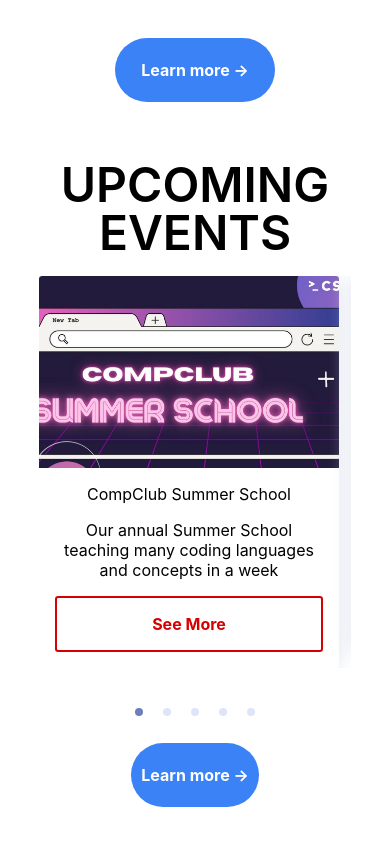
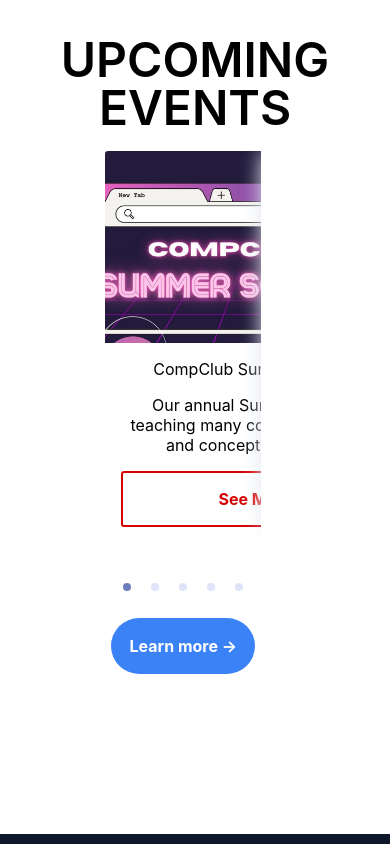
Before and after one commit to CSESoc-CompClub/cc-website-v2, a React (Create React App) app: page / in a window 390 px wide. Shown: the part 820-1664 px from the top of the page. Built offline with nearby package versions, Linux system fonts and the light colour scheme; the HTML template or start-up script is replaced by a standard one.

Commit message:
:sparkles: Fixed responsiveness

```diff
--- a/src/pages/Home.jsx
+++ b/src/pages/Home.jsx
@@ -21,8 +21,8 @@
 
 const responsive = {
     0: { items: 1 },
-    568: { items: 2 },
-    1024: { items: 3 },
+    980: { items: 2 },
+    1450: { items: 3 },
 };
 
 
@@ -127,13 +127,13 @@
             {/* <div class="md:flex sm:flex justify-center"> */}
             <div class="middle-section">
                 {/* <div class="md:flex-1 justify-self-center sm:flex-1"><img src={about_image} /></div> */}
-                <div><img class="rounded-lg object-center	" src={about_image} /></div>
+                <div class="w-1/3 middle-image"><img class="rounded-lg object-center" src={about_image} /></div>
                 {/* <div class="md:flex-1 sm:flex-1"> */}
                 <div class="middle-text">
                     <p class="md:text-black text-5xl font-Inter font-semibold mb-8 sm:text-black">WHAT IS COMPCLUB</p>
                     <p class="w-96 font-Inter font-normal text-xl mb-8"> UNSW CompClub is a non-profit university society that aims to create a fun, collaborative environment for students to develop their interests and hone their programming skills along like-minded students.</p>
                     <button
-                        class="middle-button bg-blue-500 hover:bg-blue-700 text-white font-bold rounded-full w-40 h-16"
+                        class="middle-button bg-blue-500 hover:bg-blue-700 text-white font-bold rounded-full w-36 h-14"
                     >
                         <p class="decoration-white"> Learn more → </p>
                     </button>
@@ -142,7 +142,7 @@
 
             <div class="text-center py-5 pb-40">
                 <p class="text-5xl font-Inter font-semibold">UPCOMING EVENTS</p>
-                <div className="w-[90%] pt-[5%] pl-[10%] justify-items-center"> <AliceCarousel
+                <div class="w-[67%] pt-[5%] pl-[15%] justify-items-center sm:w-[90%] pt-[5%] pl-[27%] justify-items-center"> <AliceCarousel
                     mouseTracking
                     disableButtonsControls
                     items={items}
@@ -150,7 +150,7 @@
                     controlsStrategy="alternate"
                 />
                     <button
-                        class="bg-blue-500 hover:bg-blue-700 text-white font-bold h-16 w-32 mt-4 rounded-full"
+                        class="bg-blue-500 hover:bg-blue-700 text-white font-bold h-14 w-36 mt-4 rounded-full"
                     >
                         <p class="decoration-white"> Learn more → </p>
                     </button>
--- a/src/styles.css
+++ b/src/styles.css
@@ -128,6 +128,7 @@
 .middle-section {
   display: flex;
   justify-content: center;
+  align-items: center;
   gap: 5%;
   margin: 5%;
 
@@ -139,9 +140,10 @@
   flex-direction: column;
   align-content: center;
   justify-content: center;
+
 }
 
-@media (max-width: 960px) {
+@media (max-width: 1450px) {
   .middle-section {
     display: flex;
     justify-content: center;
@@ -163,5 +165,7 @@
     /* flex-direction: row; */
   }
 
-
+  .middle-image {
+    width: 50%;
+  }
 }
```
